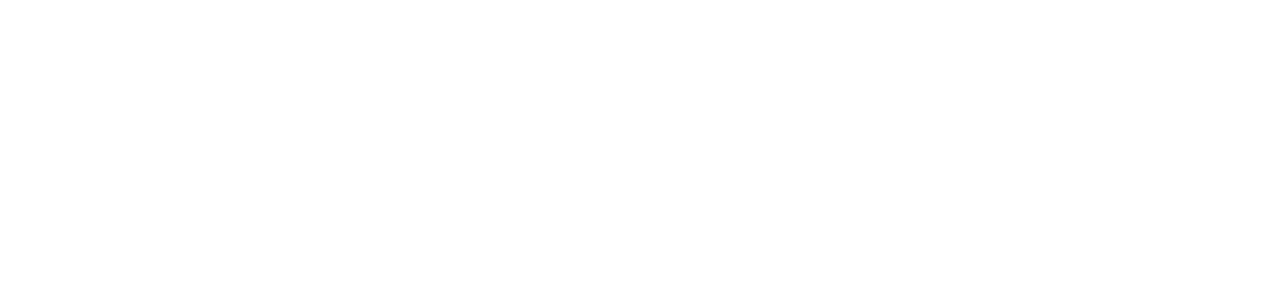
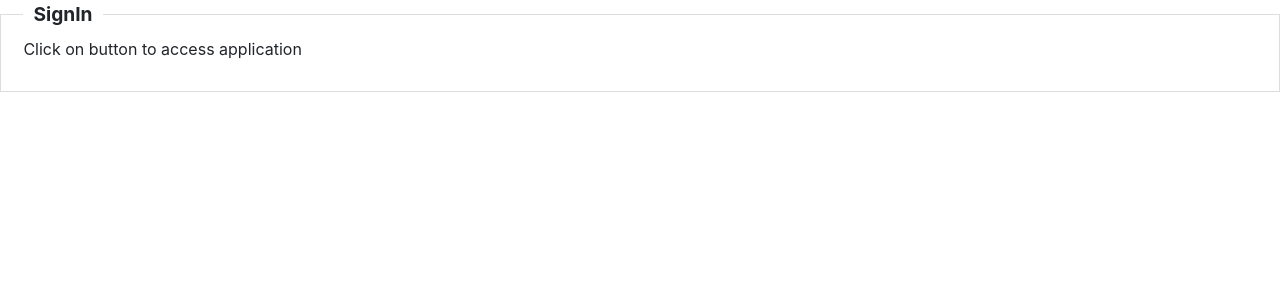
Before and after one commit to collab-with-tushar-raj/Unsplash-Photos, an Angular app: page /login in a window 1280 px wide. Before the commit this address led to /. Shown: the top 300 px of the page. Built offline with nearby package versions, Linux system fonts and the light colour scheme.

Commit message:
added Google SignIn functionality;

```diff
--- a/src/app/app.component.ts
+++ b/src/app/app.component.ts
@@ -1,10 +1,25 @@
-import { Component } from '@angular/core';
+import { Component, OnInit } from '@angular/core';
+import { Router } from '@angular/router';
 
 @Component({
   selector: 'app-root',
   templateUrl: './app.component.html',
-  styleUrls: ['./app.component.sass']
+  styleUrls: ['./app.component.sass'],
 })
-export class AppComponent {
+export class AppComponent implements OnInit {
   title = 'PhotoStore';
+
+  constructor(private router: Router) {}
+
+  ngOnInit(): void {
+    const root = document.getElementById('root');
+    root.addEventListener(
+      'authenticate',
+      (e) => {
+        console.log('***** ' + e);
+        this.router.navigate(['/photos']);
+      },
+      false
+    );
+  }
 }
--- a/src/app/app.module.ts
+++ b/src/app/app.module.ts
@@ -7,9 +7,10 @@
 import { AppComponent } from './app.component';
 
 import { HttpInterceptorService } from './services/http-interceptor.service';
+import { LoginComponent } from './login/login.component';
 
 @NgModule({
-  declarations: [AppComponent],
+  declarations: [AppComponent, LoginComponent],
   imports: [BrowserModule, AppRoutingModule, HttpClientModule],
   providers: [
     {
--- /dev/null
+++ b/src/app/login/login.component.html
@@ -0,0 +1,9 @@
+<fieldset>
+    <legend>SignIn</legend>
+    Click on button to access application
+    <div class="mt-2">
+        <meta name="google-signin-client_id"
+            content="56438023990-371loaqalsl0pkvmhc09uq7doai2l2n1.apps.googleusercontent.com">
+        <div class="g-signin2" data-onsuccess="onSignIn"></div>
+    </div>
+</fieldset>
--- /dev/null
+++ b/src/app/login/login.component.sass
@@ -0,0 +1,14 @@
+fieldset
+    border: 1px groove #ddd !important
+    padding: 0 1.4em 1.4em 1.4em !important
+    margin: 0 0 1.5em 0 !important
+    -webkit-box-shadow: 0px 0px 0px 0px #000
+    box-shadow: 0px 0px 0px 0px #000
+
+legend
+    font-size: 1.2em !important
+    font-weight: bold !important
+    text-align: left !important
+    width: auto
+    padding: 0 10px
+    border-bottom: none
--- /dev/null
+++ b/src/app/login/login.component.ts
@@ -0,0 +1,13 @@
+import { Component, OnInit } from '@angular/core';
+import { Router } from '@angular/router';
+
+@Component({
+  selector: 'app-login',
+  templateUrl: './login.component.html',
+  styleUrls: ['./login.component.sass'],
+})
+export class LoginComponent implements OnInit {
+  constructor(private router: Router) {}
+
+  ngOnInit(): void {}
+}
--- a/src/index.html
+++ b/src/index.html
@@ -1,13 +1,38 @@
 <!doctype html>
 <html lang="en">
+
 <head>
   <meta charset="utf-8">
   <title>PhotoStore</title>
   <base href="/">
   <meta name="viewport" content="width=device-width, initial-scale=1">
   <link rel="icon" type="image/x-icon" href="favicon.ico">
+  <script src="https://apis.google.com/js/platform.js" async defer></script>
 </head>
+
 <body>
+  <div id="root"></div>
   <app-root></app-root>
+  <script>
+    const event = new Event('authenticate');
+    function onSignIn(googleUser) {
+      var profile = googleUser.getBasicProfile();
+      const link = document.createElement('a');
+      link.href = '#';
+      link.innerHTML = 'SignOut';
+      link.onclick = function () {
+        var auth2 = gapi.auth2.getAuthInstance();
+        auth2.signOut().then(function () {
+          console.log('User signed out.');
+          const rootDiv = document.getElementById('root');
+          rootDiv.innerHTML = '';
+        });
+      }
+      const div = document.getElementById('root');
+      div.append(link);
+      div.dispatchEvent(event);
+    }
+  </script>
 </body>
+
 </html>
```
Also changed, not shown: src/app/app-routing.module.ts (+8 -1 lines), src/app/photos/photos.component.ts (+8 -1 lines), src/app/services/auth-guard.service.ts (added, +18 -0 lines), 2 other files (tests, documents, lock files or other folders).
